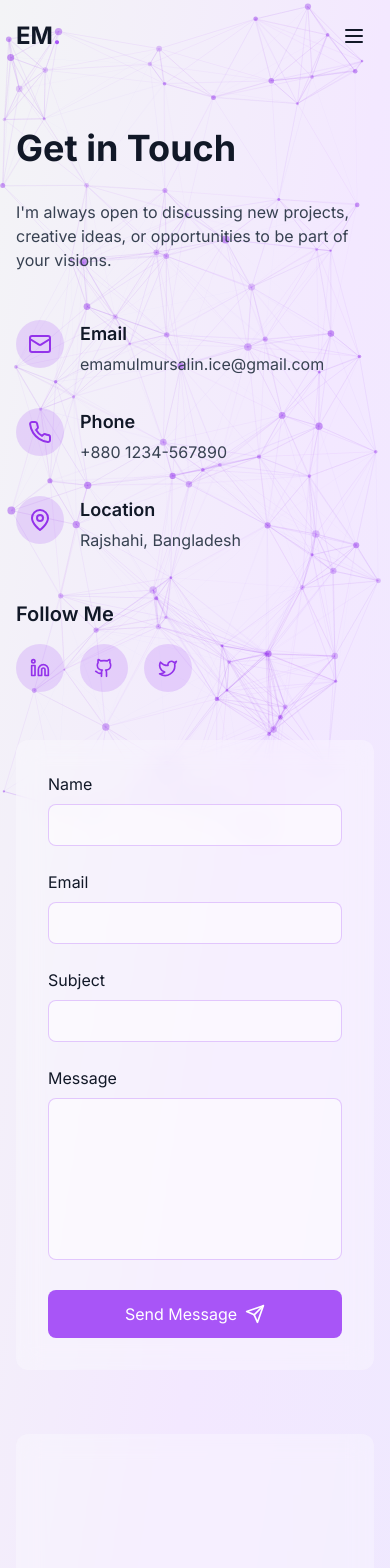
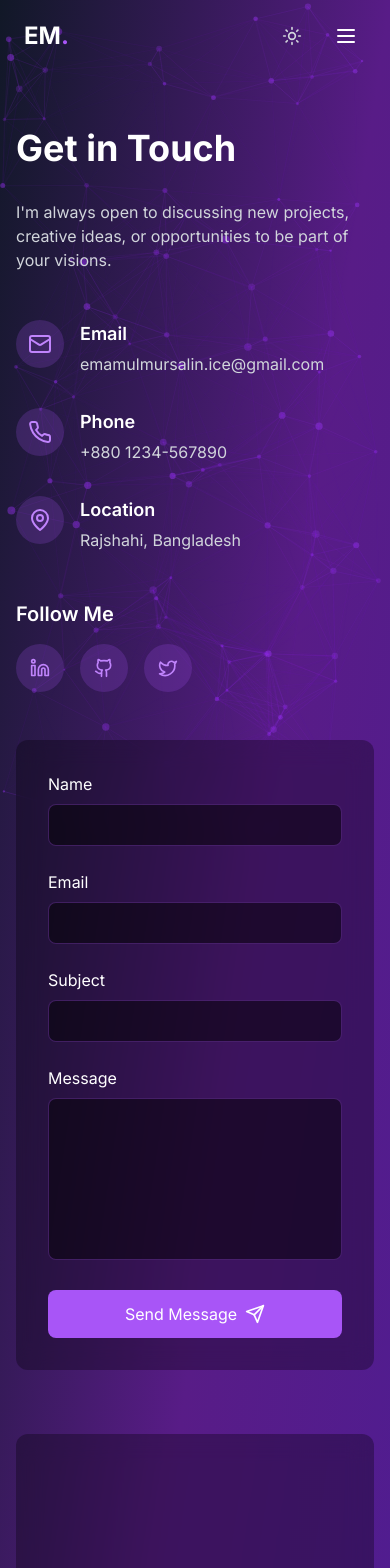
Before and after one commit to emamulmursalin47/portfolio-2025, a React (Vite) app: page /contact in a window 390 px wide. Shown: the top 1568 px of the page. Built offline with nearby package versions, Linux system fonts and the light colour scheme.

Commit message:
Update the skills section

```diff
--- a/src/App.tsx
+++ b/src/App.tsx
@@ -1,21 +1,21 @@
-import React from 'react';
+
 import { BrowserRouter as Router, Routes, Route } from 'react-router-dom';
 import Header from './components/Header';
 import Footer from './components/Footer';
 import ParticlesBackground from './components/ParticlesBackground';
-import Home from './routes/Home';
+
 import Projects from './routes/Projects';
 import Skills from './routes/Skills';
 import Experience from './routes/Experience';
 import Blog from './routes/Blog';
+import Home from './routes/Home';
 import Contact from './routes/Contact';
-import { ThemeProvider } from './context/ThemeContext';
+
 
 function App() {
   return (
-    <ThemeProvider>
     <Router>
-        <div className="relative min-h-screen bg-gradient-to-br overflow-x-hidden from-gray-100 via-purple-100 to-violet-100 dark:from-gray-900 dark:via-purple-900 dark:to-violet-900 transition-colors duration-300">
+      <div className="relative min-h-screen overflow-x-hidden bg-gradient-to-br from-gray-900 via-purple-900 to-violet-900">
         <ParticlesBackground />
         <Header />
         <main className="relative z-10">
@@ -31,7 +31,6 @@ function App() {
         <Footer />
       </div>
     </Router>
-    </ThemeProvider>
   );
 }
 
--- a/src/components/Header.tsx
+++ b/src/components/Header.tsx
@@ -1,21 +1,41 @@
-import React, { useState } from 'react';
+/* eslint-disable @typescript-eslint/no-unused-vars */
+import { useEffect, useState } from 'react';
 import { motion } from 'framer-motion';
-import { Link, useLocation } from 'react-router-dom';
-import { Menu, X, Moon, Sun } from 'lucide-react';
-import { useTheme } from '../context/ThemeContext';
+import { Link } from 'react-router-dom';
+import { Menu, X, Sun, Moon } from 'lucide-react';
 
 const Header = () => {
   const [isOpen, setIsOpen] = useState(false);
-  const location = useLocation();
-  const { theme, toggleTheme } = useTheme();
+  const [isDark, setIsDark] = useState(true);
+  const [isScrolled, setIsScrolled] = useState(false);
+  const [activeSection, setActiveSection] = useState('#home');
+
+  useEffect(() => {
+    const handleScroll = () => {
+      setIsScrolled(window.scrollY > 20);
+      const sections = document.querySelectorAll('section');
+      const scrollPosition = window.scrollY + 150;
+
+      sections.forEach((section) => {
+        const top = section.offsetTop;
+        const bottom = top + section.offsetHeight;
+        if (scrollPosition >= top && scrollPosition < bottom) {
+          setActiveSection(`#${section.id}`);
+        }
+      });
+    };
+
+    window.addEventListener('scroll', handleScroll);
+    return () => window.removeEventListener('scroll', handleScroll);
+  }, []);
 
   const navItems = [
-    { path: '/', label: 'Home' },
-    { path: '/projects', label: 'Projects' },
-    { path: '/skills', label: 'Skills' },
-    { path: '/experience', label: 'Experience' },
-    { path: '/blog', label: 'Blog' },
-    { path: '/contact', label: 'Contact' },
+    { hash: '#home', label: 'Home' },
+    { hash: '#projects', label: 'Projects' },
+    { hash: '#skills', label: 'Skills' },
+    { hash: '#experience', label: 'Experience' },
+    { hash: '#blog', label: 'Blog' },
+    { hash: '#contact', label: 'Contact' },
   ];
 
   return (
@@ -23,94 +43,84 @@ const Header = () => {
       initial={{ y: -100 }}
       animate={{ y: 0 }}
       className={`fixed w-full z-50 transition-all duration-300 ${
-        isOpen ? 'bg-black/80 backdrop-blur-md' : 'bg-transparent'
+        isScrolled ? 'bg-black/80 backdrop-blur-md' : 'bg-transparent'
       }`}
     >
-      <nav className="container mx-auto px-4 py-4">
-        <div className="flex items-center justify-between">
-          <Link to="/" className="text-2xl font-bold text-gray-900 dark:text-white">
+      <nav className="container mx-auto px-6 py-4 flex items-center justify-between">
+        <Link to="/" className="text-2xl font-bold text-white">
           EM<span className="text-purple-500">.</span>
         </Link>
 
         {/* Desktop Navigation */}
         <div className="hidden md:flex items-center space-x-8">
           {navItems.map((item) => (
-              <Link
-                key={item.path}
-                to={item.path}
-                className={`text-sm font-medium transition-colors ${
-                  location.pathname === item.path
-                    ? 'text-purple-600 dark:text-purple-400'
-                    : 'text-gray-700 dark:text-gray-300 hover:text-gray-900 dark:hover:text-white'
+            <a
+              key={item.hash}
+              href={item.hash}
+              onClick={(e) => {
+                e.preventDefault();
+                document.querySelector(item.hash)?.scrollIntoView({ behavior: 'smooth' });
+                setActiveSection(item.hash);
+              }}
+              className={`relative text-sm font-medium transition-colors ${
+                activeSection === item.hash ? 'text-purple-400' : 'text-gray-300 hover:text-white'
               }`}
             >
               {item.label}
-              </Link>
+            </a>
           ))}
           <button
-              onClick={toggleTheme}
-              className="p-2 rounded-full hover:bg-gray-200 dark:hover:bg-white/10 transition-colors"
+            onClick={() => setIsDark(!isDark)}
+            className="p-2 rounded-full hover:bg-white/10 transition-colors"
           >
-              {theme === 'dark' ? (
-                <Sun className="w-5 h-5 text-gray-300" />
-              ) : (
-                <Moon className="w-5 h-5 text-gray-700" />
-              )}
+            {isDark ? <Sun className="w-5 h-5 text-gray-300" /> : <Moon className="w-5 h-5 text-gray-300" />}
           </button>
         </div>
 
-          {/* Mobile Menu Button */}
+        {/* Mobile Menu */}
+        <div className="md:hidden flex items-center space-x-4">
           <button
-            onClick={() => setIsOpen(!isOpen)}
-            className="md:hidden p-2 text-gray-900 dark:text-white"
+            onClick={() => setIsDark(!isDark)}
+            className="p-2 rounded-full hover:bg-white/10 transition-colors"
           >
+            {isDark ? <Sun className="w-5 h-5 text-gray-300" /> : <Moon className="w-5 h-5 text-gray-300" />}
+          </button>
+          <button onClick={() => setIsOpen(!isOpen)} className="p-2 text-white">
             {isOpen ? <X className="w-6 h-6" /> : <Menu className="w-6 h-6" />}
           </button>
         </div>
+      </nav>
 
       {/* Mobile Navigation */}
-        {isOpen && (
       <motion.div
-            initial={{ opacity: 0, y: -20 }}
-            animate={{ opacity: 1, y: 0 }}
-            exit={{ opacity: 0, y: -20 }}
-            className="md:hidden absolute top-full left-0 w-full bg-white/95 dark:bg-black/95 backdrop-blur-md py-4"
+        initial={{ x: '100%' }}
+        animate={{ x: isOpen ? 0 : '100%' }}
+        transition={{ type: 'spring', stiffness: 100 }}
+        className={`fixed top-0 right-0 h-full w-64 bg-purple-950 backdrop-blur-lg p-6 flex flex-col space-y-6 items-center md:hidden transition-transform duration-300 ${
+          isOpen ? 'translate-x-0' : 'translate-x-full'
+        }`}
       >
-            <div className="flex flex-col space-y-4 px-4">
+        <button onClick={() => setIsOpen(false)} className="absolute top-4 right-4 text-white">
+          <X className="w-6 h-6" />
+        </button>
         {navItems.map((item) => (
-                <Link
-                  key={item.path}
-                  to={item.path}
-                  onClick={() => setIsOpen(false)}
-                  className={`text-sm font-medium transition-colors ${
-                    location.pathname === item.path
-                      ? 'text-purple-600 dark:text-purple-400'
-                      : 'text-gray-700 dark:text-gray-300 hover:text-gray-900 dark:hover:text-white'
+          <a
+            key={item.hash}
+            href={item.hash}
+            onClick={(e) => {
+              e.preventDefault();
+              document.querySelector(item.hash)?.scrollIntoView({ behavior: 'smooth' });
+              setActiveSection(item.hash);
+              setIsOpen(false);
+            }}
+            className={`text-lg font-medium transition-colors ${
+              activeSection === item.hash ? 'text-purple-400' : 'text-gray-300 hover:text-white'
             }`}
           >
             {item.label}
-                </Link>
+          </a>
         ))}
-              <button
-                onClick={toggleTheme}
-                className="flex items-center space-x-2 text-gray-700 dark:text-gray-300"
-              >
-                {theme === 'dark' ? (
-                  <>
-                    <Sun className="w-5 h-5" />
-                    <span>Light Mode</span>
-                  </>
-                ) : (
-                  <>
-                    <Moon className="w-5 h-5" />
-                    <span>Dark Mode</span>
-                  </>
-                )}
-              </button>
-            </div>
       </motion.div>
-        )}
-      </nav>
     </motion.header>
   );
 };
--- a/src/context/ThemeContext.tsx
+++ /dev/null
@@ -1,41 +0,0 @@
-import React, { createContext, useContext, useState, useEffect } from 'react';
-
-type Theme = 'light' | 'dark';
-
-interface ThemeContextType {
-  theme: Theme;
-  toggleTheme: () => void;
-}
-
-const ThemeContext = createContext<ThemeContextType | undefined>(undefined);
-
-export const ThemeProvider: React.FC<{ children: React.ReactNode }> = ({ children }) => {
-  const [theme, setTheme] = useState<Theme>(() => {
-    const savedTheme = localStorage.getItem('theme');
-    return (savedTheme as Theme) || 'dark';
-  });
-
-  useEffect(() => {
-    localStorage.setItem('theme', theme);
-    document.documentElement.classList.remove('light', 'dark');
-    document.documentElement.classList.add(theme);
-  }, [theme]);
-
-  const toggleTheme = () => {
-    setTheme(prevTheme => prevTheme === 'light' ? 'dark' : 'light');
-  };
-
-  return (
-    <ThemeContext.Provider value={{ theme, toggleTheme }}>
-      {children}
-    </ThemeContext.Provider>
-  );
-};
-
-export const useTheme = () => {
-  const context = useContext(ThemeContext);
-  if (context === undefined) {
-    throw new Error('useTheme must be used within a ThemeProvider');
-  }
-  return context;
-};
--- a/src/routes/Contact.tsx
+++ b/src/routes/Contact.tsx
@@ -1,4 +1,3 @@
-/* eslint-disable @typescript-eslint/no-unused-vars */
 import React, { useState } from 'react';
 import { motion } from 'framer-motion';
 import { Mail, Phone, MapPin, Send, Linkedin, Github, Twitter } from 'lucide-react';
@@ -10,35 +9,11 @@ const Contact = () => {
     subject: '',
     message: '',
   });
-  const [status, setStatus] = useState<{ type: 'success' | 'error' | null; message: string }>({
-    type: null,
-    message: '',
-  });
-  const [isSubmitting, setIsSubmitting] = useState(false);
 
-  const handleSubmit = async (e: React.FormEvent) => {
+  const handleSubmit = (e: React.FormEvent) => {
     e.preventDefault();
-    setStatus({ type: null, message: '' });
-    setIsSubmitting(true);
-
-    try {
-      // For now, we'll just simulate the email sending
-      // In production, this would call your serverless function
-      await new Promise(resolve => setTimeout(resolve, 1000));
-
-      setStatus({
-        type: 'success',
-        message: 'Thank you for your message! I will get back to you soon.'
-      });
-      setFormData({ name: '', email: '', subject: '', message: '' });
-    } catch (error) {
-      setStatus({
-        type: 'error',
-        message: 'An error occurred. Please try again later.'
-      });
-    } finally {
-      setIsSubmitting(false);
-    }
+    // Handle form submission
+    console.log(formData);
   };
 
   const handleChange = (e: React.ChangeEvent<HTMLInputElement | HTMLTextAreaElement>) => {
@@ -49,7 +24,7 @@ const Contact = () => {
   };
 
   return (
-    <div className="container mx-auto px-4 py-32">
+    <div className="container mx-auto px-4 py-32" id="contact">
       <motion.div
         initial={{ opacity: 0, y: 20 }}
         animate={{ opacity: 1, y: 0 }}
@@ -58,8 +33,8 @@ const Contact = () => {
         <div className="grid grid-cols-1 lg:grid-cols-2 gap-12">
           {/* Contact Information */}
           <div>
-            <h1 className="text-4xl font-bold text-gray-900 dark:text-white mb-8">Get in Touch</h1>
-            <p className="text-gray-700 dark:text-gray-300 mb-12">
+            <h1 className="text-4xl font-bold text-white mb-8">Get in Touch</h1>
+            <p className="text-gray-300 mb-12">
               I'm always open to discussing new projects, creative ideas, or opportunities to be part of your visions.
             </p>
 
@@ -71,11 +46,11 @@ const Contact = () => {
                 className="flex items-start gap-4"
               >
                 <div className="w-12 h-12 rounded-full bg-purple-500/20 flex items-center justify-center">
-                  <Mail className="w-6 h-6 text-purple-600 dark:text-purple-400" />
+                  <Mail className="w-6 h-6 text-purple-400" />
                 </div>
                 <div>
-                  <h3 className="text-lg font-semibold text-gray-900 dark:text-white mb-1">Email</h3>
-                  <p className="text-gray-700 dark:text-gray-300">emamulmursalin.ice@gmail.com</p>
+                  <h3 className="text-lg font-semibold text-white mb-1">Email</h3>
+                  <p className="text-gray-300">emamulmursalin.ice@gmail.com</p>
                 </div>
               </motion.div>
 
@@ -86,11 +61,11 @@ const Contact = () => {
                 className="flex items-start gap-4"
               >
                 <div className="w-12 h-12 rounded-full bg-purple-500/20 flex items-center justify-center">
-                  <Phone className="w-6 h-6 text-purple-600 dark:text-purple-400" />
+                  <Phone className="w-6 h-6 text-purple-400" />
                 </div>
                 <div>
-                  <h3 className="text-lg font-semibold text-gray-900 dark:text-white mb-1">Phone</h3>
-                  <p className="text-gray-700 dark:text-gray-300">+880 1234-567890</p>
+                  <h3 className="text-lg font-semibold text-white mb-1">Phone</h3>
+                  <p className="text-gray-300">+880 1234-567890</p>
                 </div>
               </motion.div>
 
@@ -101,11 +76,11 @@ const Contact = () => {
                 className="flex items-start gap-4"
               >
                 <div className="w-12 h-12 rounded-full bg-purple-500/20 flex items-center justify-center">
-                  <MapPin className="w-6 h-6 text-purple-600 dark:text-purple-400" />
+                  <MapPin className="w-6 h-6 text-purple-400" />
                 </div>
                 <div>
-                  <h3 className="text-lg font-semibold text-gray-900 dark:text-white mb-1">Location</h3>
-                  <p className="text-gray-700 dark:text-gray-300">Rajshahi, Bangladesh</p>
+                  <h3 className="text-lg font-semibold text-white mb-1">Location</h3>
+                  <p className="text-gray-300">Rajshahi, Bangladesh</p>
                 </div>
               </motion.div>
             </div>
@@ -116,7 +91,7 @@ const Contact = () => {
               transition={{ duration: 0.5, delay: 0.4 }}
               className="mt-12"
             >
-              <h3 className="text-xl font-semibold text-gray-900 dark:text-white mb-4">Follow Me</h3>
+              <h3 className="text-xl font-semibold text-white mb-4">Follow Me</h3>
               <div className="flex gap-4">
                 {[
                   { icon: <Linkedin className="w-5 h-5" />, href: 'https://linkedin.com/in/yourusername' },
@@ -128,7 +103,7 @@ const Contact = () => {
                     href={social.href}
                     target="_blank"
                     rel="noopener noreferrer"
-                    className="w-12 h-12 rounded-full bg-purple-500/20 flex items-center justify-center text-purple-600 dark:text-purple-400 hover:bg-purple-500/30 transition-colors"
+                    className="w-12 h-12 rounded-full bg-purple-500/20 flex items-center justify-center text-purple-400 hover:bg-purple-500/30 transition-colors"
                     whileHover={{ scale: 1.1 }}
                     whileTap={{ scale: 0.9 }}
                   >
@@ -144,23 +119,11 @@ const Contact = () => {
             initial={{ opacity: 0, x: 20 }}
             animate={{ opacity: 1, x: 0 }}
             transition={{ duration: 0.5 }}
-            className="bg-white/30 dark:bg-black/30 backdrop-blur-md rounded-xl p-8"
+            className="bg-black/30 backdrop-blur-md rounded-xl p-8"
           >
-            {status.type && (
-              <div
-                className={`mb-4 p-4 rounded-lg ${
-                  status.type === 'success'
-                    ? 'bg-green-500/10 text-green-500'
-                    : 'bg-red-500/10 text-red-500'
-                }`}
-              >
-                {status.message}
-              </div>
-            )}
-
             <form onSubmit={handleSubmit} className="space-y-6">
               <div>
-                <label htmlFor="name" className="block text-gray-900 dark:text-white mb-2">
+                <label htmlFor="name" className="block text-white mb-2">
                   Name
                 </label>
                 <input
@@ -169,14 +132,13 @@ const Contact = () => {
                   name="name"
                   value={formData.name}
                   onChange={handleChange}
-                  className="w-full px-4 py-2 bg-white/50 dark:bg-black/50 border border-purple-500/30 rounded-lg text-gray-900 dark:text-white placeholder-gray-500 dark:placeholder-gray-400 focus:outline-none focus:border-purple-500"
+                  className="w-full px-4 py-2 bg-black/50 border border-purple-500/30 rounded-lg text-white placeholder-gray-400 focus:outline-none focus:border-purple-500"
                   required
-                  disabled={isSubmitting}
                 />
               </div>
 
               <div>
-                <label htmlFor="email" className="block text-gray-900 dark:text-white mb-2">
+                <label htmlFor="email" className="block text-white mb-2">
                   Email
                 </label>
                 <input
@@ -185,14 +147,13 @@ const Contact = () => {
                   name="email"
                   value={formData.email}
                   onChange={handleChange}
-                  className="w-full px-4 py-2 bg-white/50 dark:bg-black/50 border border-purple-500/30 rounded-lg text-gray-900 dark:text-white placeholder-gray-500 dark:placeholder-gray-400 focus:outline-none focus:border-purple-500"
+                  className="w-full px-4 py-2 bg-black/50 border border-purple-500/30 rounded-lg text-white placeholder-gray-400 focus:outline-none focus:border-purple-500"
                   required
-                  disabled={isSubmitting}
                 />
               </div>
 
               <div>
-                <label htmlFor="subject" className="block text-gray-900 dark:text-white mb-2">
+                <label htmlFor="subject" className="block text-white mb-2">
                   Subject
                 </label>
                 <input
@@ -201,14 +162,13 @@ const Contact = () => {
                   name="subject"
                   value={formData.subject}
                   onChange={handleChange}
-                  className="w-full px-4 py-2 bg-white/50 dark:bg-black/50 border border-purple-500/30 rounded-lg text-gray-900 dark:text-white placeholder-gray-500 dark:placeholder-gray-400 focus:outline-none focus:border-purple-500"
+                  className="w-full px-4 py-2 bg-black/50 border border-purple-500/30 rounded-lg text-white placeholder-gray-400 focus:outline-none focus:border-purple-500"
                   required
-                  disabled={isSubmitting}
                 />
               </div>
 
               <div>
-                <label htmlFor="message" className="block text-gray-900 dark:text-white mb-2">
+                <label htmlFor="message" className="block text-white mb-2">
                   Message
                 </label>
                 <textarea
@@ -217,38 +177,27 @@ const Contact = () => {
                   value={formData.message}
                   onChange={handleChange}
                   rows={6}
-                  className="w-full px-4 py-2 bg-white/50 dark:bg-black/50 border border-purple-500/30 rounded-lg text-gray-900 dark:text-white placeholder-gray-500 dark:placeholder-gray-400 focus:outline-none focus:border-purple-500 resize-none"
+                  className="w-full px-4 py-2 bg-black/50 border border-purple-500/30 rounded-lg text-white placeholder-gray-400 focus:outline-none focus:border-purple-500 resize-none"
                   required
-                  disabled={isSubmitting}
                 />
               </div>
 
               <motion.button
                 type="submit"
-                className="w-full px-6 py-3 bg-purple-500 text-white rounded-lg flex items-center justify-center gap-2 hover:bg-purple-600 transition-colors disabled:opacity-50 disabled:cursor-not-allowed"
-                whileHover={{ scale: isSubmitting ? 1 : 1.02 }}
-                whileTap={{ scale: isSubmitting ? 1 : 0.98 }}
-                disabled={isSubmitting}
+                className="w-full px-6 py-3 bg-purple-500 text-white rounded-lg flex items-center justify-center gap-2 hover:bg-purple-600 transition-colors"
+                whileHover={{ scale: 1.02 }}
+                whileTap={{ scale: 0.98 }}
               >
-                {isSubmitting ? (
-                  <>
-                    Sending...
-                    <div className="w-5 h-5 border-2 border-white border-t-transparent rounded-full animate-spin" />
-                  </>
-                ) : (
-                  <>
-                    Send Message
-                    <Send className="w-5 h-5" />
-                  </>
-                )}
+                Send Message
+                <Send className="w-5 h-5" />
               </motion.button>
             </form>
           </motion.div>
         </div>
 
         {/* Map Placeholder */}
-        <div className="mt-16 h-[400px] rounded-xl overflow-hidden bg-white/30 dark:bg-black/30 backdrop-blur-md">
-          <div className="w-full h-full flex items-center justify-center text-gray-500 dark:text-gray-400">
+        <div className="mt-16 h-[400px] rounded-xl overflow-hidden bg-black/30 backdrop-blur-md">
+          <div className="w-full h-full flex items-center justify-center text-gray-400">
             Interactive Map Coming Soon
           </div>
         </div>
```
Also changed, not shown: src/components/Footer.tsx (+11 -11 lines), src/components/ParticlesBackground.tsx (+4 -11 lines), src/routes/Home.tsx (+25 -13 lines), src/routes/Skills.tsx (+33 -2 lines). Lines whose indentation alone changed are shown as unchanged.
